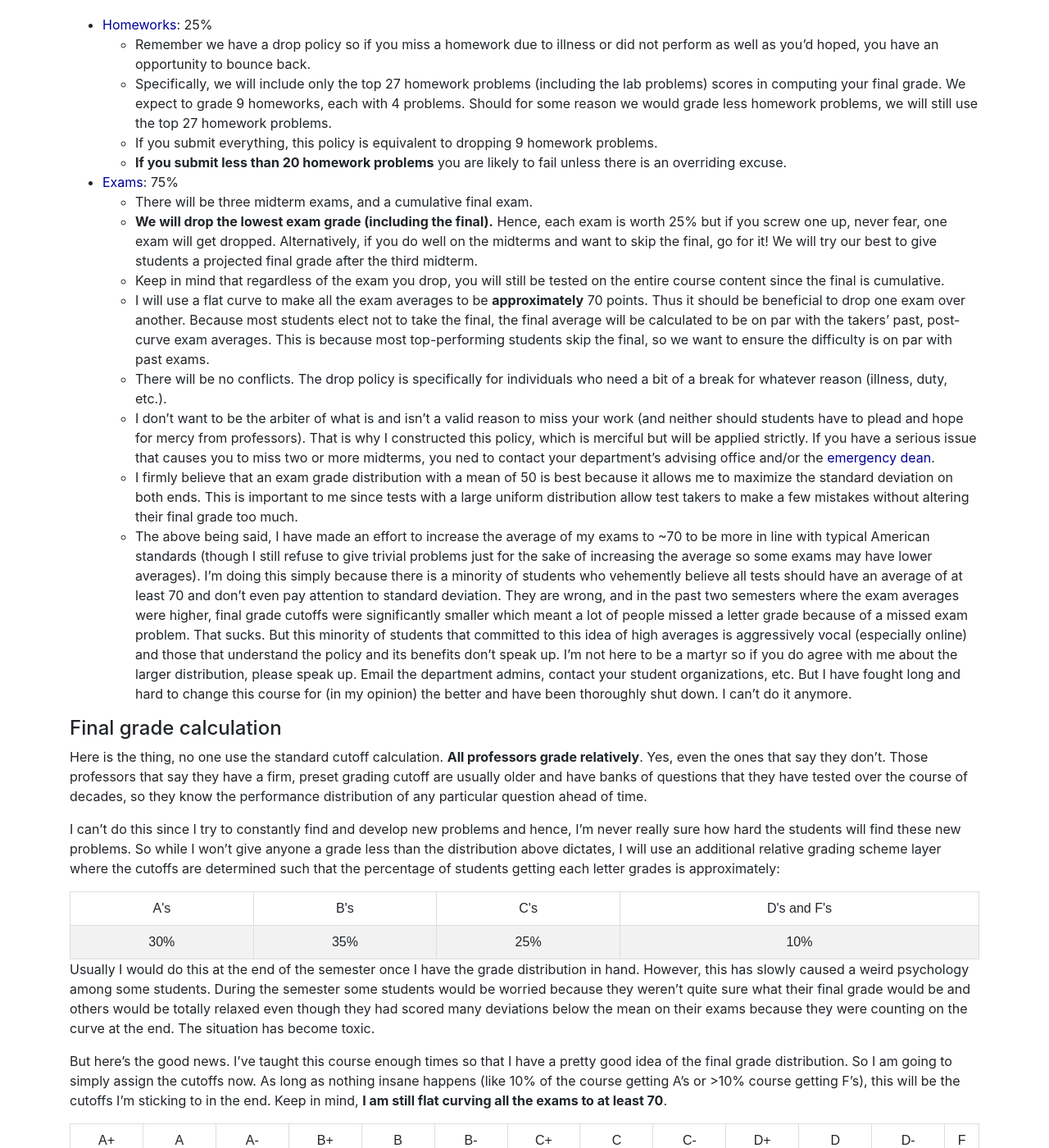
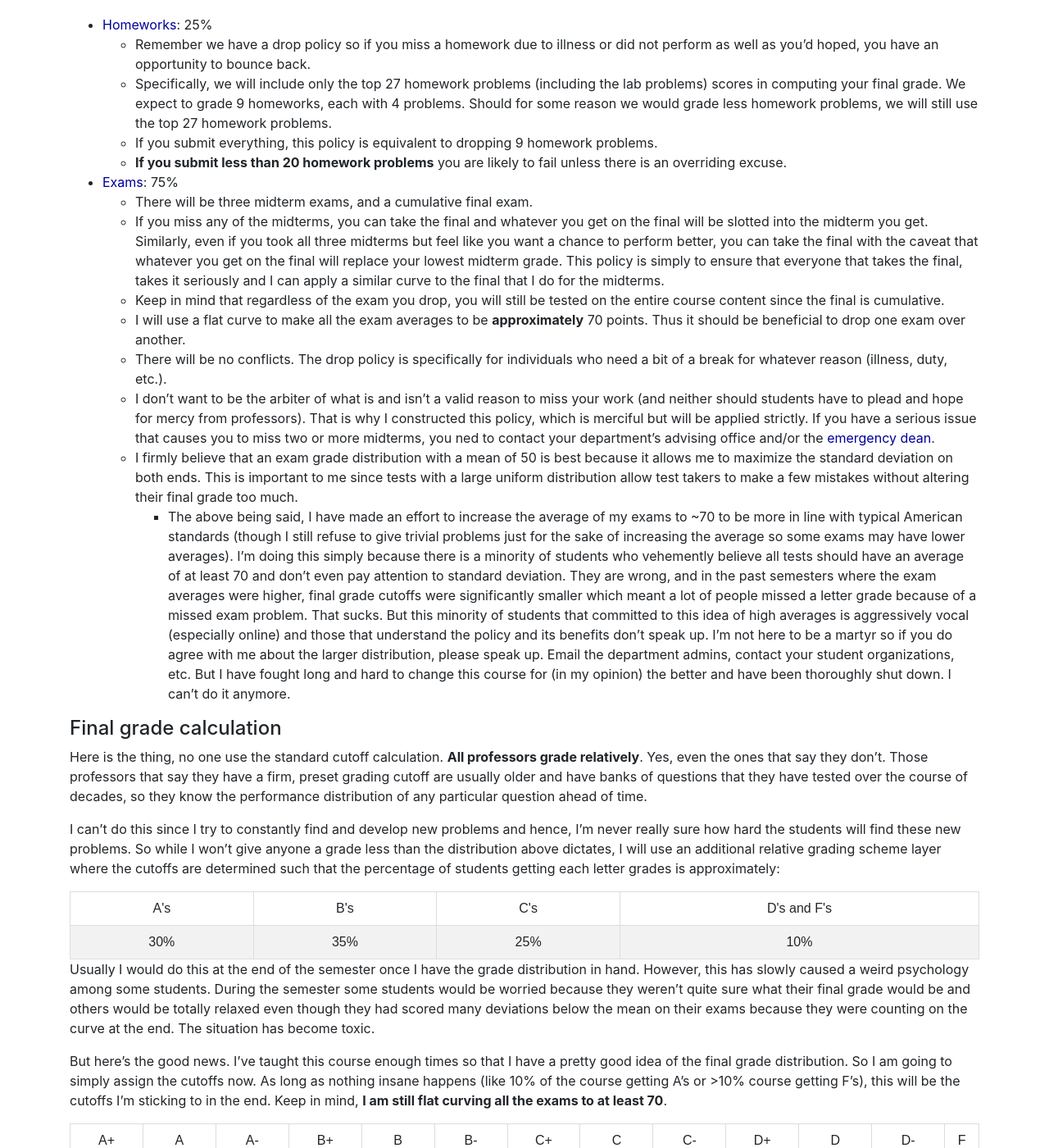
Before and after one commit to UIUC-ECE374B/su25, a Jekyll site: the page built from _policies/grading.md, in a window 1280 px wide and 1400 px high, scrolled down 259 px. Shown: the whole window at 82% size. Built offline with Jekyll 4.4.1, drawn with Linux system fonts in a browser that asks for light colours; some of the changed text lies outside the part shown.

Commit message:
Updating policies

```diff
--- a/_policies/grading.md
+++ b/_policies/grading.md
@@ -14,13 +14,13 @@ There are two components to your raw total:
     - **If you submit less than 20 homework problems** you are likely to fail unless there is an overriding excuse.
 - [Exams](/exams.html): 75%
     - There will be three midterm exams, and a cumulative final exam.
-    - **We will drop the lowest exam grade (including the final).** Hence, each exam is worth 25% but if you screw one up, never fear, one exam will get dropped. Alternatively, if you do well on the midterms and want to skip the final, go for it! We will try our best to give students a projected final grade after the third midterm.
+    - If you miss any of the midterms, you can take the final and whatever you get on the final will be slotted into the midterm you get. Similarly, even if you took all three midterms but feel like you want a chance to perform better, you can take the final with the caveat that whatever you get on the final will replace your lowest midterm grade. This policy is simply to ensure that everyone that takes the final, takes it seriously and I can apply a similar curve to the final that I do for the midterms.
     - Keep in mind that regardless of the exam you drop, you will still be tested on the entire course content since the final is cumulative.
-    - I will use a flat curve to make all the exam averages to be **approximately** 70 points. Thus it should be beneficial to drop one exam over another. Because most students elect not to take the final, the final average will be calculated to be on par with the takers' past, post-curve exam averages. This is because most top-performing students skip the final, so we want to ensure the difficulty is on par with past exams.
+    - I will use a flat curve to make all the exam averages to be **approximately** 70 points. Thus it should be beneficial to drop one exam over another.
     - There will be no conflicts. The drop policy is specifically for individuals who need a bit of a break for whatever reason (illness, duty, etc.).
     - I don't want to be the arbiter of what is and isn't a valid reason to miss your work (and neither should students have to plead and hope for mercy from professors). That is why I constructed this policy, which is merciful but will be applied strictly. If you have a serious issue that causes you to miss two or more midterms, you ned to contact your department's advising office and/or the [emergency dean](/policies/stressed).
     - I firmly believe that an exam grade distribution with a mean of 50 is best because it allows me to maximize the standard deviation on both ends. This is important to me since tests with a large uniform distribution allow test takers to make a few mistakes without altering their final grade too much.
-    - The above being said, I have made an effort to increase the average of my exams to ~70 to be more in line with typical American standards (though I still refuse to give trivial problems just for the sake of increasing the average so some exams may have lower averages). I'm doing this simply because there is a minority of students who vehemently believe all tests should have an average of at least 70 and don't even pay attention to standard deviation. They are wrong, and in the past two semesters where the exam averages were higher, final grade cutoffs were significantly smaller which meant a lot of people missed a letter grade because of a missed exam problem. That sucks. But this minority of students that committed to this idea of high averages is aggressively vocal (especially online) and those that understand the policy and its benefits don't speak up. I'm not here to be a martyr so if you do agree with me about the larger distribution, please speak up. Email the department admins, contact your student organizations, etc. But I have fought long and hard to change this course for (in my opinion) the better and have been thoroughly shut down. I can't do it anymore.
+        - The above being said, I have made an effort to increase the average of my exams to ~70 to be more in line with typical American standards (though I still refuse to give trivial problems just for the sake of increasing the average so some exams may have lower averages). I'm doing this simply because there is a minority of students who vehemently believe all tests should have an average of at least 70 and don't even pay attention to standard deviation. They are wrong, and in the past semesters where the exam averages were higher, final grade cutoffs were significantly smaller which meant a lot of people missed a letter grade because of a missed exam problem. That sucks. But this minority of students that committed to this idea of high averages is aggressively vocal (especially online) and those that understand the policy and its benefits don't speak up. I'm not here to be a martyr so if you do agree with me about the larger distribution, please speak up. Email the department admins, contact your student organizations, etc. But I have fought long and hard to change this course for (in my opinion) the better and have been thoroughly shut down. I can't do it anymore.
 
 
 #### Final grade calculation
```
Also changed, not shown: other parts of _policies/grading.md (+1 -1 lines).
